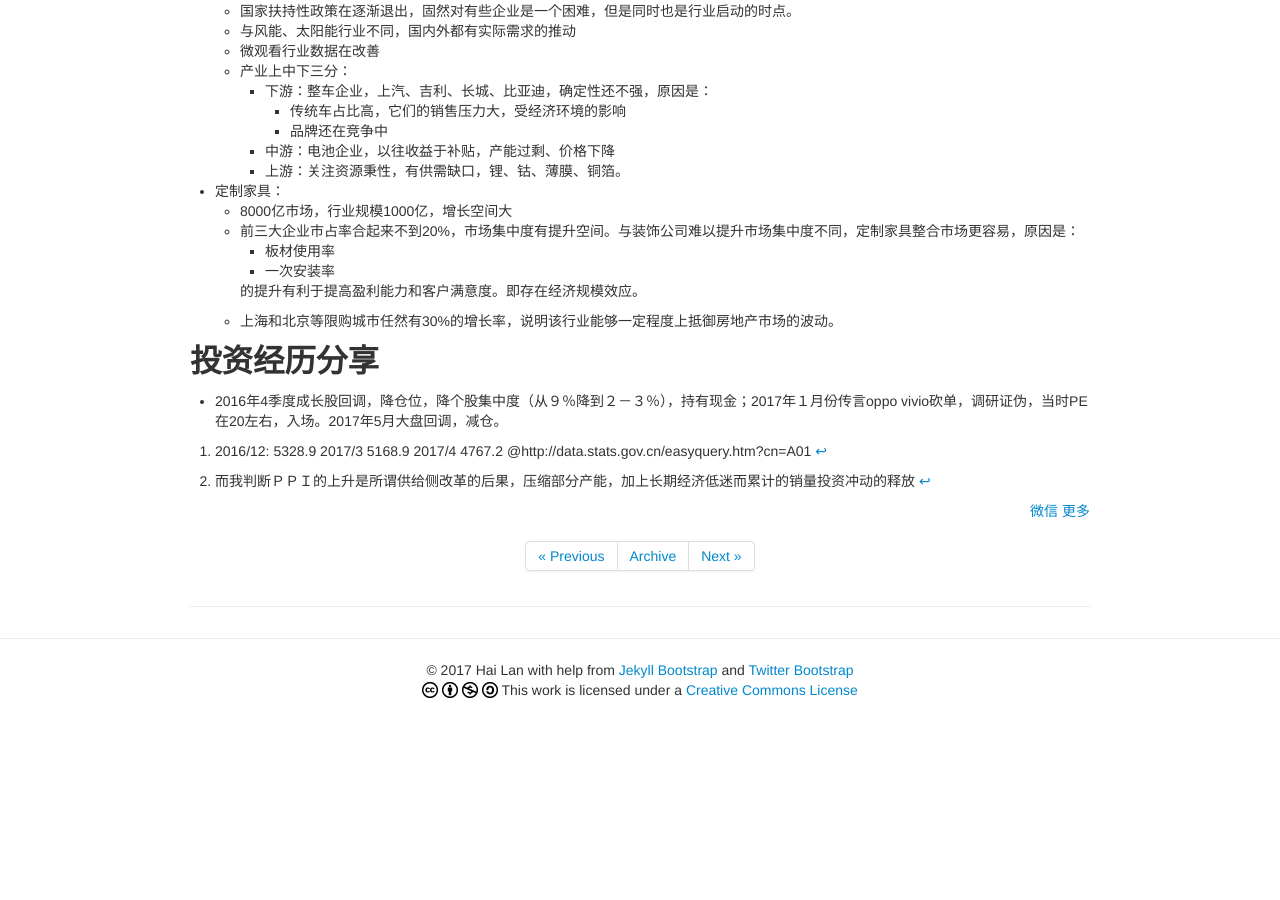
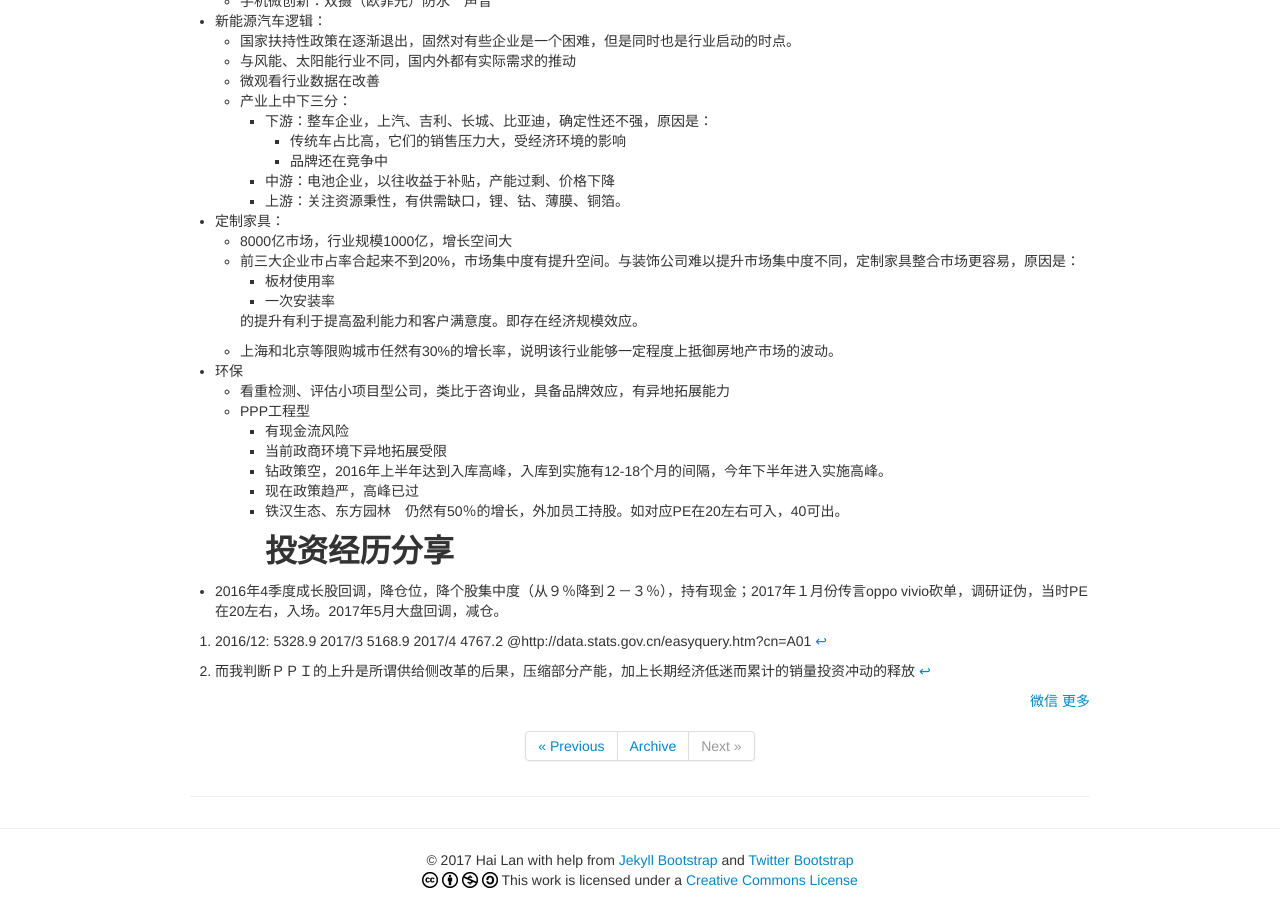
Before and after one commit to lhloki/lhloki.github.io, a Jekyll site: the page built from _posts/investment/2017-06-13-国泰基金路演.md, in a window 1280 px wide and 900 px high, scrolled down 1537 px. Built offline with Jekyll 4.4.1, drawn with Linux system fonts in a browser that asks for light colours; formulas are drawn with MathJax 3; comment, search, counter and statistics services are not loaded; before the commit the page ends 2247 px from its top, so only the background shows below that; some of the changed text lies outside the part shown.

Commit message:
Changes to be committed: 	modified:   "_posts/investment/2017-06-12-\344\272\244\351\223\266\346\226\275\347\275\227\345\276\267\350\267\257\346\274\224.md" 	modified:   "_posts/investment/2017-06-13-\345\233\275\346\263\260\345\237\272\351\207\221\350\267\257\346\274\224.md"

```diff
--- a/_posts/investment/2017-06-13-国泰基金路演.md
+++ b/_posts/investment/2017-06-13-国泰基金路演.md
@@ -18,7 +18,7 @@ comments: false
 现金流|关注自由现金流　|　关注经营性现金流（成长性行业，需要再投资）
 新能源|政策扶持、违背经济规律|新兴行业必然有政策支持
 
-
+申多投资300-500亿的公司，持有30多个股票
 ## 观点
 
 ### 程主要观点
@@ -96,6 +96,13 @@ comments: false
 
     的提升有利于提高盈利能力和客户满意度。即存在经济规模效应。
   + 上海和北京等限购城市任然有30%的增长率，说明该行业能够一定程度上抵御房地产市场的波动。
-
+* 环保
+  + 看重检测、评估小项目型公司，类比于咨询业，具备品牌效应，有异地拓展能力
+  + PPP工程型
+    - 有现金流风险
+    - 当前政商环境下异地拓展受限
+    - 钻政策空，2016年上半年达到入库高峰，入库到实施有12-18个月的间隔，今年下半年进入实施高峰。
+    - 现在政策趋严，高峰已过
+    - 铁汉生态、东方园林　仍然有50％的增长，外加员工持股。如对应PE在20左右可入，40可出。
 ## 投资经历分享
 * 2016年4季度成长股回调，降仓位，降个股集中度（从９％降到２－３％），持有现金；2017年１月份传言oppo vivio砍单，调研证伪，当时PE在20左右，入场。2017年5月大盘回调，减仓。
```
Also changed, not shown: other parts of _posts/investment/2017-06-13-国泰基金路演.md (+1 -1 lines), _posts/investment/2017-06-12-交银施罗德路演.md (+1 -1 lines).
